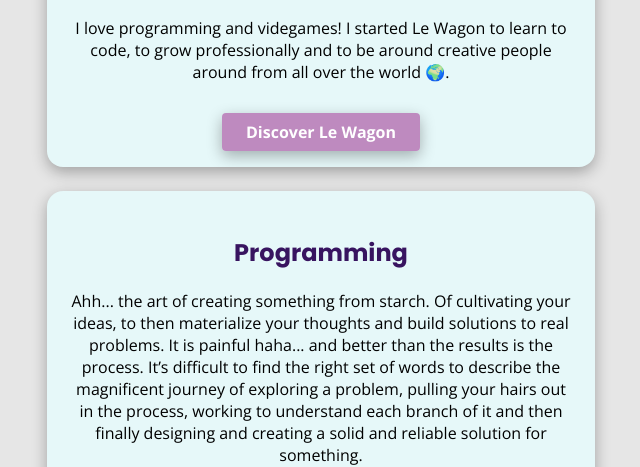
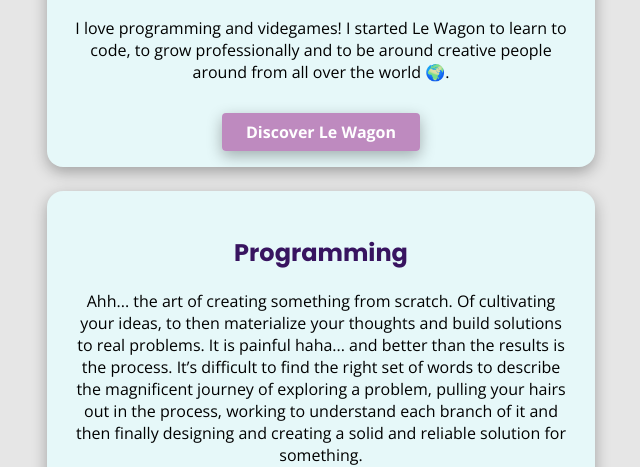
Before and after one commit to tatchiwiggers/profile, a plain HTML site: page index.html in a window 1280 px wide. Shown: the part 333-800 px from the top of the page, without its empty margins (319-959 px from the left). Drawn offline with nearby package versions, Linux system fonts and the light colour scheme.

Commit message:
Submitting my work to Kitt

```diff
--- a/index.html
+++ b/index.html
@@ -21,7 +21,7 @@
 
     <div class="card-white">
       <h2>Programming</h2>
-      <p>Ahh... the art of creating something from starch. Of cultivating your ideas,
+      <p>Ahh... the art of creating something from scratch. Of cultivating your ideas,
         to then materialize your thoughts and build solutions to real problems.
         It is painful haha... and better than the results is the process.
         It’s difficult to find the right set of words to describe the magnificent journey
```
